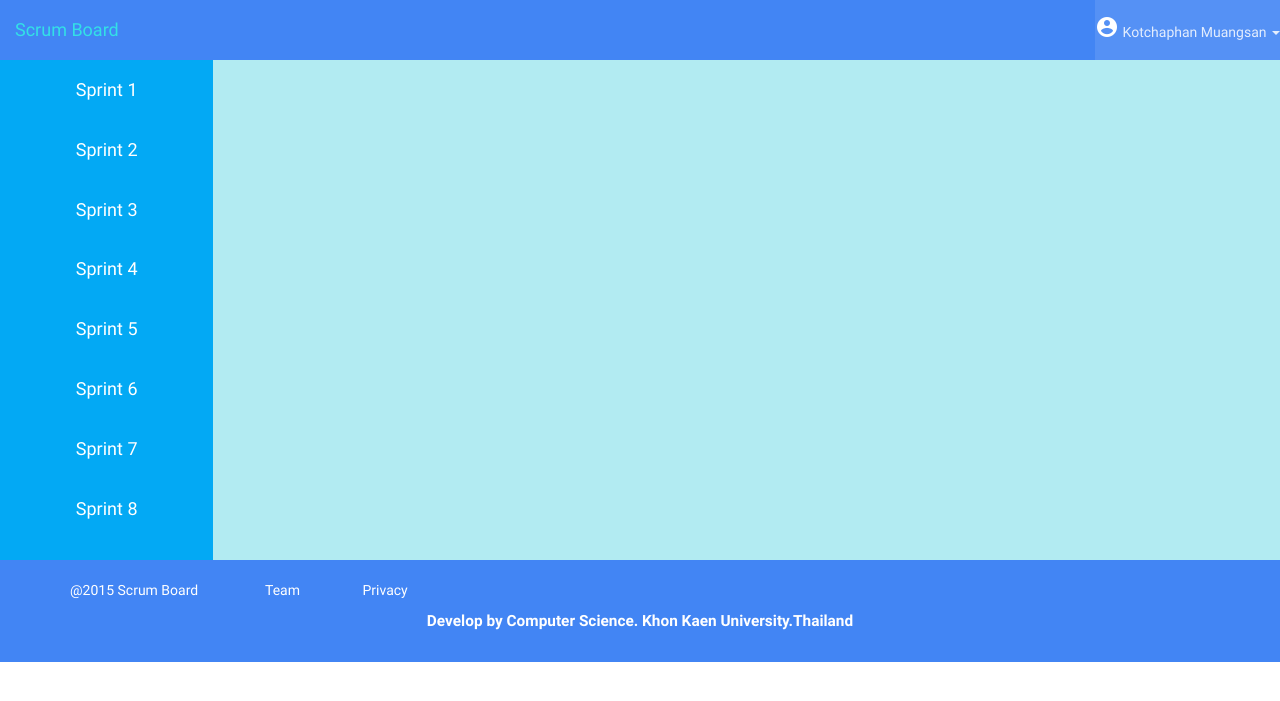
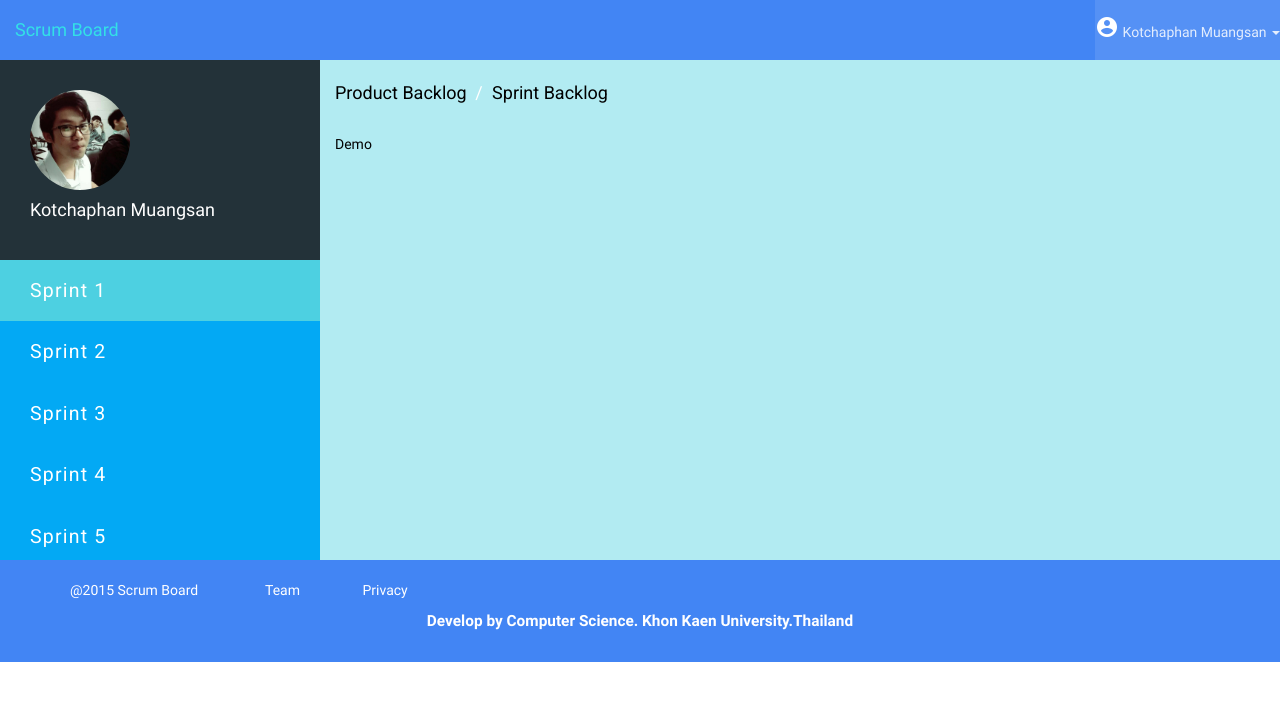
Before and after one commit to papoo25666/test, a PHP site: page /sprint.html in a window 1280 px wide. Shown: the top 701 px of the page. Run offline with PHP 8.4, Linux system fonts and the light colour scheme.

Commit message:
Optimize font

```diff
--- a/board.html
+++ b/board.html
@@ -11,6 +11,7 @@
     <link href="css/ripples.min.css" rel="stylesheet"/>
     <link href="css/font-awesome.min.css" rel="stylesheet"/>
     <link href="css/custom_style.css" rel="stylesheet"/>
+    <link href='https://fonts.googleapis.com/css?family=Roboto:400,300,500,700' rel='stylesheet' type='text/css'>
 
     <!-- HTML5 shim and Respond.js for IE8 support of HTML5 elements and media queries -->
     <!-- WARNING: Respond.js doesn't work if you view the page via file:// -->
--- a/css/custom_style.css
+++ b/css/custom_style.css
@@ -171,6 +171,7 @@ a.backlog-name > h3:hover {
     -o-transition: all 0.7s ease;
     -moz-transition: all 0.7s ease;
     color: #000 !important;
+
 }
 
 .menu-sprint ul li {
@@ -184,6 +185,7 @@ a.backlog-name > h3:hover {
 }
 
 .menu-sprint ul li:hover {
+
     transition: all 0.7s ease;
     -webkit-transition: all 0.7s ease;
     -ms-transition: all 0.7s ease;
@@ -193,10 +195,42 @@ a.backlog-name > h3:hover {
 }
 
 .menu-sprint ul li h4 {
-    font-size: 1.2em;
+    font-family: 'Roboto', sans-serif;
+    font-weight: normal;
+    font-size: 1.3em;
+    letter-spacing: 1.2px;
+    padding-left: 30px;
 }
 
 .menu-sprint {
     overflow: auto;
     padding: 0;
 }
+
+.breadcrumb > li + li:before {
+    color: #fff;
+}
+
+.menu-sprint ul li:first-child {
+    background-color: #4DD0E1;
+}
+
+.breadcrumb {
+    font-family: 'Roboto', sans-serif;
+    font-weight: normal;
+}
+
+h3 {
+    font-family: 'Roboto', sans-serif;
+}
+
+span {
+    font-family: 'Roboto', sans-serif;
+    font-weight: normal;
+}
+
+label {
+    font-family: 'Roboto', sans-serif;
+    font-weight: bold;
+    letter-spacing: 1px;
+}
--- a/sigup.html
+++ b/sigup.html
@@ -11,6 +11,7 @@
     <link href="css/ripples.min.css" rel="stylesheet"/>
     <link href="css/font-awesome.min.css" rel="stylesheet"/>
     <link href="css/custom_style.css" rel="stylesheet"/>
+    <link href='https://fonts.googleapis.com/css?family=Roboto:400,300,500,700' rel='stylesheet' type='text/css'>
 
     <!-- HTML5 shim and Respond.js for IE8 support of HTML5 elements and media queries -->
     <!-- WARNING: Respond.js doesn't work if you view the page via file:// -->
@@ -48,7 +49,7 @@
             <div class="row">
                 <div class="col-lg-6 col-md-6 col-sm-6 col-xs-12 col-lg-offset-3 col-md-offset-3 col-sm-offset-3"
                      style="background-color: #fff;">
-                    <h3 style="color: #000;margin-bottom: 0;margin-bottom: 10px;color:#4285f4;font-weight: bold">Sign
+                    <h3 style="color: #000;margin-bottom: 0;margin-bottom: 10px;color:#4285f4;font-weight: normal">Sign
                         up</h3>
 
                     <form role="form" class="form-horizontal"
--- a/sprint.html
+++ b/sprint.html
@@ -12,6 +12,7 @@
     <link href="css/font-awesome.min.css" rel="stylesheet"/>
     <link href="css/ripples.min.css" rel="stylesheet"/>
     <link href="css/custom_style.css" rel="stylesheet"/>
+    <link href='https://fonts.googleapis.com/css?family=Roboto:400,300,500,700' rel='stylesheet' type='text/css'>
 
     <!-- HTML5 shim and Respond.js for IE8 support of HTML5 elements and media queries -->
     <!-- WARNING: Respond.js doesn't work if you view the page via file:// -->
@@ -22,6 +23,7 @@
 </head>
 <body>
 <div class="wrapper" style="background-color: #B2EBF2">
+
     <!--Navbar-->
     <section class="navbar navbar-inverse navbar-static-top" style="margin: 0;">
         <div class="navbar-header">
@@ -54,14 +56,33 @@
     <!--End Navbar-->
 
     <section class="content" style="min-height: 500px;">
-        <nav class="col-lg-2 col-md-2 col-sm-2 menu-sprint" style="background-color: #03a9f4;height: 500px">
+        <nav class="col-lg-3 col-md-3 col-sm-3 menu-sprint" style="background-color: #03a9f4;height: 500px">
+            <div class="profile" style="height: 200px;background-color: #233239;">
+                <div class="" style="padding: 30px">
+                    <img src="images/user.jpg" style="width: 100px;height: 100px;"
+                         class="img img-circle img-responsive">
+                    <h4 style="color:#fff;">Kotchaphan Muangsan</h4>
+                </div>
+            </div>
             <ul ng-app="" style="padding-left: 0">
-                <li ng-repeat="n in [1,2,3,4,5,6,7,8,9,10,11,12] track by $index" class="withripple text-center"
-                    data-target="#about"><h4>Sprint {{n}}</h4>
+                <li ng-repeat="n in [1,2,3,4,5,6,7,8,9,10,11,12] track by $index" class="withripple active"
+                    data-target=""><h4>Sprint {{n}}</h4>
+
                     <div class="ripple-wrapper"></div>
                 </li>
             </ul>
         </nav>
+        <div class="col-lg-9 col-md-9 col-sm-9 col-sm-9">
+            <div class="">
+                <ul class="breadcrumb" style="background-color: transparent;padding: 20px 0 8px 0">
+                    <li style="font-size: 18px;">Product Backlog</li>
+                    <li style="font-size: 18px;">Sprint Backlog</li>
+                </ul>
+            </div>
+            <div>
+                <p>Demo</p>
+            </div>
+        </div>
     </section>
 
     <!--Footer-->
```
Also changed, not shown: images/user.jpg (added).
